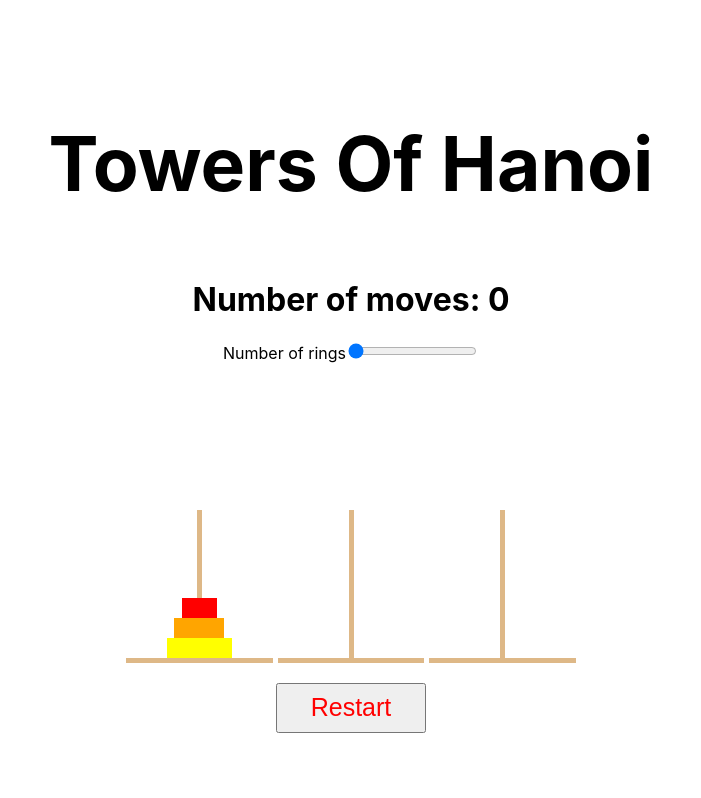
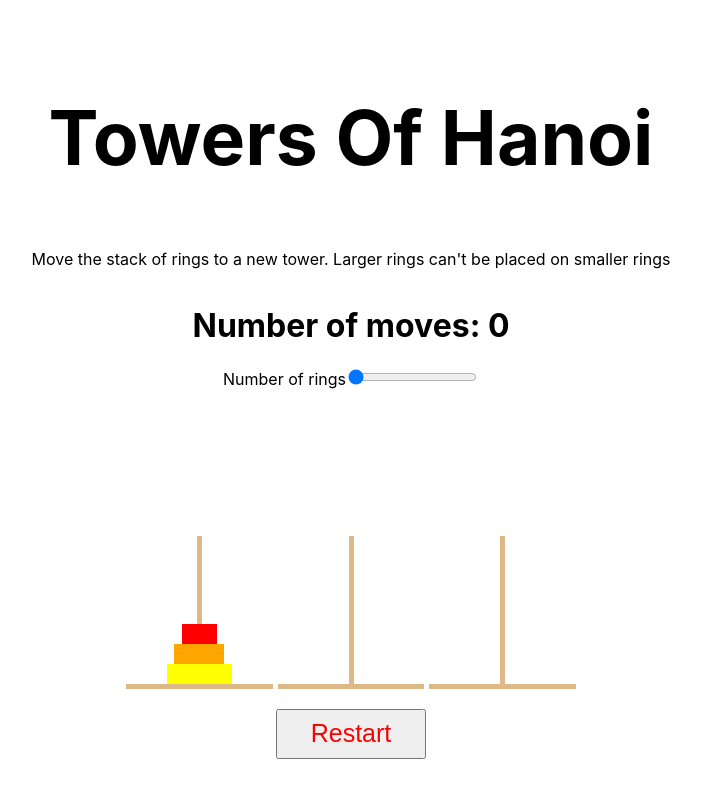
Before and after one commit to MattOrtner/towers-of-hanoi, a React (Create React App) app: page / in a window 1280 px wide. Shown: the whole page, without its empty margins (289-990 px from the left). Built offline with nearby package versions, Linux system fonts and the light colour scheme.

Commit message:
added directions under title

```diff
--- a/src/App.js
+++ b/src/App.js
@@ -81,6 +81,7 @@ function App() {
   return (
     <div className="App">
       <h1 className='title'>Towers Of Hanoi</h1>
+      <p>Move the stack of rings to a new tower. Larger rings can't be placed on smaller rings</p>
       {!isWin ?
         <h1 className='counter'>Number of moves: {counter}</h1>
         :
```
